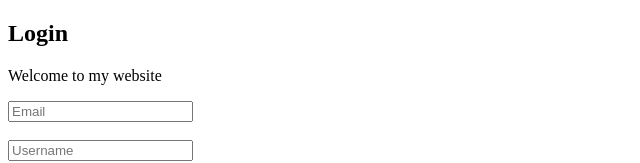
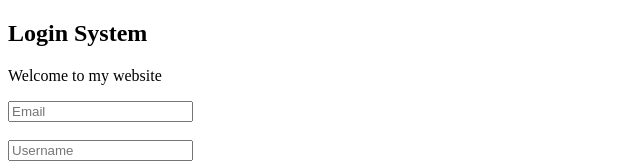
Before and after one commit to teeraphong123/web-learning, a plain HTML site: page index.html in a window 1280 px wide. Shown: the top 163 px of the page, without its empty margins (0-640 px from the left). Drawn offline with Linux system fonts and the light colour scheme.

Commit message:
edit login text

```diff
--- a/index.html
+++ b/index.html
@@ -4,7 +4,7 @@
         <title>My First Web</title>
     </head>
     <body>
-        <h2>Login</h2>
+        <h2>Login System</h2>
         <p>Welcome to my website</p>
         <form>
             <input type="email" placeholder="Email"><br><br>
```
